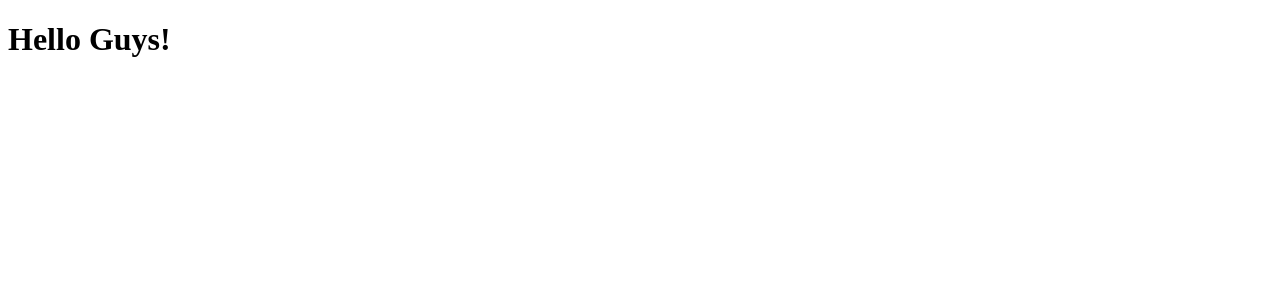
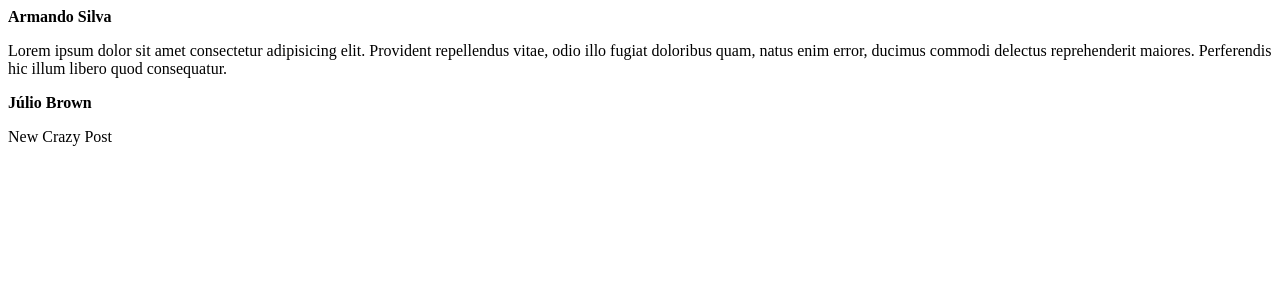
Before and after one commit to silvaarmando/reactjs_fundamentals, a React (Vite) app: page / in a window 1280 px wide. Shown: the top 300 px of the page. Built offline with nearby package versions, Linux system fonts and the light colour scheme.

Commit message:
Add Components and Props

```diff
--- a/src/App.jsx
+++ b/src/App.jsx
@@ -1,7 +1,18 @@
-function App() {
+import {
+  Post
+} from "./Post"
+
+export function App() {
   return (
-    <h1>Hello Guys!</h1>
-  )
+      <>
+        <Post
+          author="Armando Silva"
+          content="Lorem ipsum dolor sit amet consectetur adipisicing elit. Provident repellendus vitae, odio illo fugiat doloribus quam, natus enim error, ducimus commodi delectus reprehenderit maiores. Perferendis hic illum libero quod consequatur."
+        />
+        <Post
+          author="Júlio Brown"
+          content="New Crazy Post"
+        />
+      </>
+    )
 }
-
-export default App
--- /dev/null
+++ b/src/Post.jsx
@@ -0,0 +1,8 @@
+export function Post(props) {
+    return (
+      <>
+        <strong>{props.author}</strong>
+        <p>{props.content}</p>
+      </>
+    )
+}
--- a/src/main.jsx
+++ b/src/main.jsx
@@ -1,6 +1,8 @@
 import React from 'react'
 import ReactDOM from 'react-dom/client'
-import App from './App'
+import {
+  App
+} from './App'
 
 ReactDOM.createRoot(
   document
```
